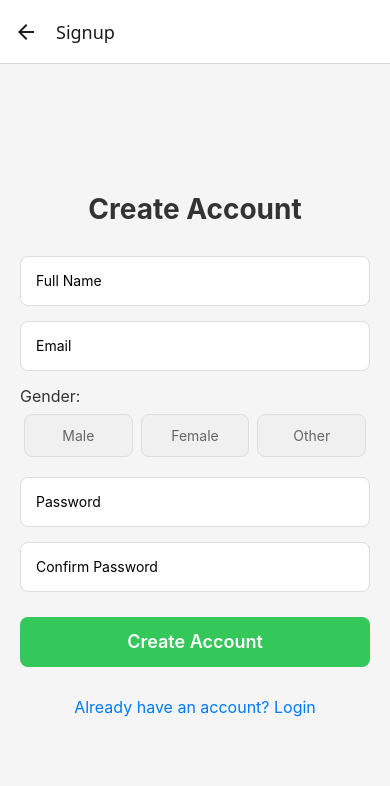
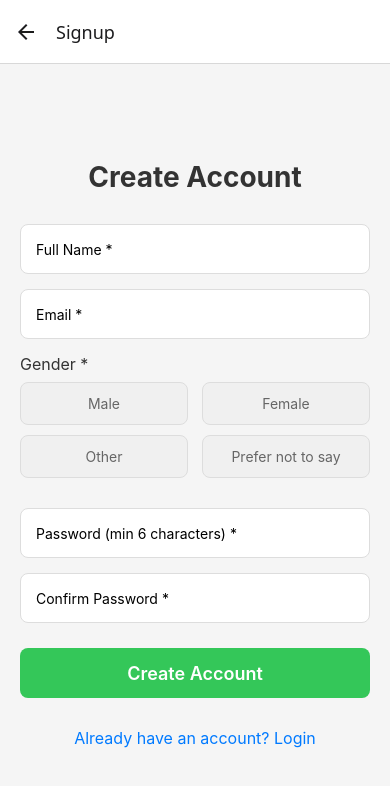
Before and after one commit to TencV-tys/Group-Task-Mobile, a React Native app: screen /Signup in a window 390 px wide. Shown: the top 786 px of the page. Built offline with nearby package versions, Linux system fonts and the light colour scheme.

Commit message:
added fixed

```diff
--- a/src/authHook/useLoginForm.ts
+++ b/src/authHook/useLoginForm.ts
@@ -1,4 +1,3 @@
-
 import {useState} from 'react';
 import { AuthService } from '../authServices/AuthService';
 
@@ -15,6 +14,7 @@ export function useLoginForm(){
 
     const [loading , setLoading] = useState<boolean>(false);
     const [message , setMessage] = useState<string>('');
+    const [success, setSuccess] = useState<boolean>(false);
 
     const handleChange = (name: keyof LoginData , value:string)=>{
           setFormData(prev=>({
@@ -24,38 +24,61 @@ export function useLoginForm(){
     }
 
     const handleSubmit = async()=>{
+        // Validate form
+        if(!formData.email.trim() || !formData.password.trim()){
+            setMessage('Please fill in all fields');
+            return;
+        }
+
         setLoading(true);
         setMessage('');
 
         try{
             const result = await AuthService.login(formData);
 
-                if(!result.message){
-                    setMessage(result.message);
-                }else{
-                    setMessage(result.message)
+            // CORRECTED: Check for success properly
+            if(result.success){
+                setSuccess(true);
+                setMessage(`✅ ${result.message || 'Login successful!'}`);
+
+                // You might want to store the token/user data here
+                if(result.user){
+                    // Store user data in context/async storage
+                    console.log('Logged in user:', result.user);
+                }
+
+                // Reset form on success
+                setTimeout(() => {
+                    resetForm();
+                }, 2000);
+
+            } else {
+                setSuccess(false);
+                setMessage(`❌ ${result.message || 'Login failed'}`);
             }
 
         }catch(e:any){
-           setMessage(`❌ ${e.message}`);
+            setSuccess(false);
+            setMessage(`❌ ${e.message || 'Network error'}`);
+            console.error('Login error:', e);
         }finally{
             setLoading(false);
         }
-
     }
 
     const resetForm = () => {
         setFormData({ email: '', password: '' });
         setMessage('');
+        setSuccess(false);
     };
 
-  return{
+    return {
         formData,
         loading,
         message,
+        success,
         handleChange,
         handleSubmit,
         resetForm
+    };
 }
-
-}
--- a/src/authHook/useSignupForm.ts
+++ b/src/authHook/useSignupForm.ts
@@ -1,62 +1,86 @@
-
 import { useState } from "react";
 import { AuthService } from "../authServices/AuthService";
 
-interface SignupData{
-    fullName:string;
-    email:string;
-    gender:string;
-    password:string;
-    confirmPassword:string;
+// Define valid gender options to match your backend Gender enum
+const VALID_GENDERS = ['MALE', 'FEMALE', 'OTHER', 'PREFER_NOT_TO_SAY'];
+
+interface SignupData {
+    fullName: string;
+    email: string;
+    gender: string;  // This will be string from the form
+    password: string;
+    confirmPassword: string;
 }
 
-export function useSignupForm(){
-      const [formData , setFormData] = useState<SignupData>({
-        fullName:"",
-        email:'',
-        gender:'',
-        password:"",
-        confirmPassword:""
+export function useSignupForm() {
+    const [formData, setFormData] = useState<SignupData>({
+        fullName: "",
+        email: '',
+        gender: '',
+        password: "",
+        confirmPassword: ""
     });
 
-    const [ loading , setLoading ] = useState<boolean>(false);
-    const [ message, setMessage ] = useState<string>('');
+    const [loading, setLoading] = useState<boolean>(false);
+    const [message, setMessage] = useState<string>('');
+    const [success, setSuccess] = useState<boolean>(false);
 
-   const handleChange = (fields:keyof SignupData , value:string)=>{
-    setFormData(prev=>({
+    const handleChange = (field: keyof SignupData, value: string) => {
+        setFormData(prev => ({
             ...prev,
-      [fields]:value
+            [field]: value
         }));
-
     }
 
     const handleSubmit = async () => {
+        // Validation before API call
+        if (!formData.fullName.trim() || !formData.email.trim() ||
+            !formData.gender.trim() || !formData.password || !formData.confirmPassword) {
+            setMessage('❌ All fields are required');
+            return;
+        }
+
+        if (formData.password !== formData.confirmPassword) {
+            setMessage('❌ Passwords do not match');
+            return;
+        }
+
+        if (formData.password.length < 6) {
+            setMessage('❌ Password must be at least 6 characters');
+            return;
+        }
+
+        // Validate gender is one of the allowed values
+        if (!VALID_GENDERS.includes(formData.gender.toUpperCase())) {
+            setMessage(`❌ Gender must be one of: ${VALID_GENDERS.join(', ')}`);
+            return;
+        }
+
         setLoading(true);
         setMessage('');
 
         try {
-      // Simple validation
-      if (formData.password !== formData.confirmPassword) {
-        setMessage('❌ Passwords do not match');
-        setLoading(false);
-        return;
-      }
-
 
             const result = await AuthService.signup(formData);
 
-      if (!result.success) {
-        setMessage(`❌ ${result.message}`);
-      } else {
-        setMessage(`✅ ${result.message}`);
+            if (result.success) {
+                setSuccess(true);
+                setMessage(`✅ ${result.message || 'Signup successful!'}`);
                 console.log('Signup successful:', result.user);
 
-        // Could auto-login or navigate to login
-        // navigation.navigate('Login');
+                // Auto-reset form after successful signup
+                setTimeout(() => {
+                    resetForm();
+                }, 3000);
+            } else {
+                setSuccess(false);
+                setMessage(`❌ ${result.message || 'Signup failed'}`);
             }
 
         } catch (e: any) {
-      setMessage(`❌ ${e.message}`);
+            setSuccess(false);
+            setMessage(`❌ ${e.message || 'Network error'}`);
+            console.error('Signup error:', e);
         } finally {
             setLoading(false);
         }
@@ -66,21 +90,23 @@ export function useSignupForm(){
         setFormData({
             fullName: '',
             email: '',
+            gender: '',
             password: '',
-      gender:'',
             confirmPassword: ''
         });
         setMessage('');
+        setSuccess(false);
     };
 
     return {
         formData,
         loading,
         message,
+        success,
         handleChange,
         handleSubmit,
-    resetForm
+        resetForm,
+        // Optional: Helper for gender options
+        genderOptions: VALID_GENDERS
     };
-
-
 }
--- a/src/authServices/AuthService.ts
+++ b/src/authServices/AuthService.ts
@@ -1,11 +1,12 @@
 
 
-const API_URL = 'http://localhost:5000/api/auth/users';
+const API_URL = 'http://10.219.65.2:5000/api/auth/users';
 
 export class AuthService{
 
       static async login(data:{email:string,password:string}){
              try{
+
                  if(!data.email || !data.password){
                     return {
                         success:false,
@@ -26,6 +27,7 @@ export class AuthService{
 
              }catch(e:any){
                    console.error("Error login response: ", e);
+
                    return{
                     success:false,
                     message:"Cannot connect to the server"
--- a/src/screens/SignupScreen.tsx
+++ b/src/screens/SignupScreen.tsx
@@ -8,52 +8,38 @@ import {
   StyleSheet,
   Alert,
   ActivityIndicator,
-  ScrollView,
-  Picker
+  ScrollView
 } from 'react-native';
-import { useSignupForm } from '../authHook//useSignupForm';
+import { useSignupForm } from '../authHook/useSignupForm';
+
+// Gender options that match your backend enum
+const GENDER_OPTIONS = [
+  { value: 'MALE', label: 'Male' },
+  { value: 'FEMALE', label: 'Female' },
+  { value: 'OTHER', label: 'Other' },
+  { value: 'PREFER_NOT_TO_SAY', label: 'Prefer not to say' }
+];
 
 // Simple gender picker for React Native
 const GenderPicker = ({ selectedValue, onValueChange }: any) => {
   return (
     <View style={styles.pickerContainer}>
-      <Text style={styles.label}>Gender:</Text>
-      <View style={styles.picker}>
+      <Text style={styles.label}>Gender *</Text>
+      <View style={styles.pickerRow}>
+        {GENDER_OPTIONS.map((gender) => (
           <TouchableOpacity
+            key={gender.value}
             style={[
               styles.genderButton,
-            selectedValue === 'male' && styles.genderButtonSelected
+              selectedValue === gender.value && styles.genderButtonSelected
             ]}
-          onPress={() => onValueChange('male')}
+            onPress={() => onValueChange(gender.value)}
           >
-          <Text style={selectedValue === 'male' ? styles.genderTextSelected : styles.genderText}>
-            Male
+            <Text style={selectedValue === gender.value ? styles.genderTextSelected : styles.genderText}>
+              {gender.label}
             </Text>
           </TouchableOpacity>
-
-        <TouchableOpacity
-          style={[
-            styles.genderButton,
-            selectedValue === 'female' && styles.genderButtonSelected
-          ]}
-          onPress={() => onValueChange('female')}
-        >
-          <Text style={selectedValue === 'female' ? styles.genderTextSelected : styles.genderText}>
-            Female
-          </Text>
-        </TouchableOpacity>
-
-        <TouchableOpacity
-          style={[
-            styles.genderButton,
-            selectedValue === 'other' && styles.genderButtonSelected
-          ]}
-          onPress={() => onValueChange('other')}
-        >
-          <Text style={selectedValue === 'other' ? styles.genderTextSelected : styles.genderText}>
-            Other
-          </Text>
-        </TouchableOpacity>
+        ))}
       </View>
     </View>
   );
@@ -70,6 +56,12 @@ export default function SignupScreen({ navigation }: any) {
   } = useSignupForm();
 
   const onSignupPress = async () => {
+    // Validate gender is selected
+    if (!formData.gender) {
+      Alert.alert('Error', 'Please select a gender');
+      return;
+    }
+
     await handleSubmit();
 
     // If successful, navigate back to login
@@ -97,7 +89,7 @@ export default function SignupScreen({ navigation }: any) {
       {/* Full Name */}
       <TextInput
         style={styles.input}
-        placeholder="Full Name"
+        placeholder="Full Name *"
         value={formData.fullName}
         onChangeText={(text) => handleChange('fullName', text)}
         editable={!loading}
@@ -106,7 +98,7 @@ export default function SignupScreen({ navigation }: any) {
       {/* Email */}
       <TextInput
         style={styles.input}
-        placeholder="Email"
+        placeholder="Email *"
         value={formData.email}
         onChangeText={(text) => handleChange('email', text)}
         autoCapitalize="none"
@@ -123,7 +115,7 @@ export default function SignupScreen({ navigation }: any) {
       {/* Password */}
       <TextInput
         style={styles.input}
-        placeholder="Password"
+        placeholder="Password (min 6 characters) *"
         value={formData.password}
         onChangeText={(text) => handleChange('password', text)}
         secureTextEntry
@@ -133,7 +125,7 @@ export default function SignupScreen({ navigation }: any) {
       {/* Confirm Password */}
       <TextInput
         style={styles.input}
-        placeholder="Confirm Password"
+        placeholder="Confirm Password *"
         value={formData.confirmPassword}
         onChangeText={(text) => handleChange('confirmPassword', text)}
         secureTextEntry
@@ -195,14 +187,15 @@ const styles = StyleSheet.create({
     marginBottom: 8,
     color: '#333',
   },
-  picker: {
+  pickerRow: {
     flexDirection: 'row',
+    flexWrap: 'wrap',
     justifyContent: 'space-between',
   },
   genderButton: {
-    flex: 1,
+    width: '48%', // Two per row
     paddingVertical: 12,
-    marginHorizontal: 4,
+    marginBottom: 10,
     backgroundColor: '#f0f0f0',
     borderRadius: 8,
     alignItems: 'center',
```
Also changed, not shown: src/screens/LoginScreen.tsx (line endings or trailing spaces). Lines whose indentation alone changed are shown as unchanged.
